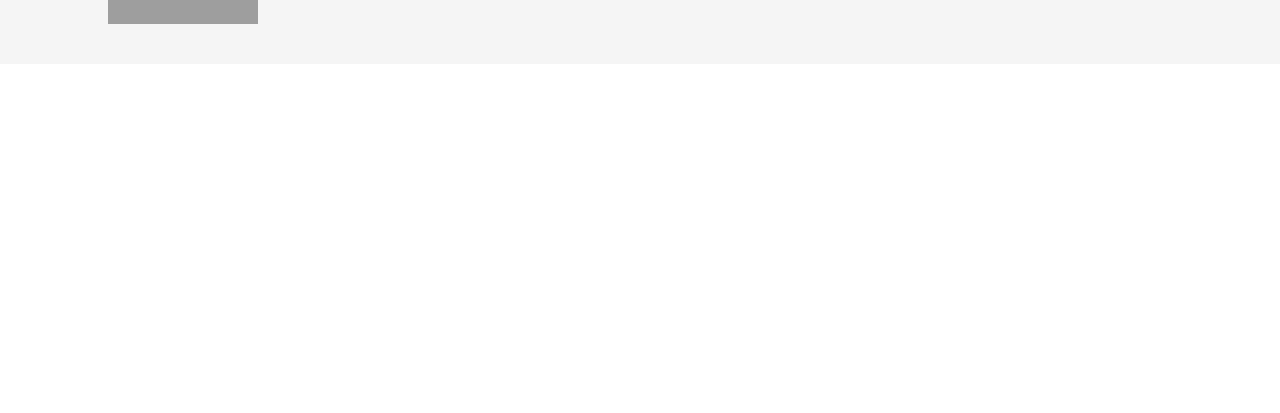
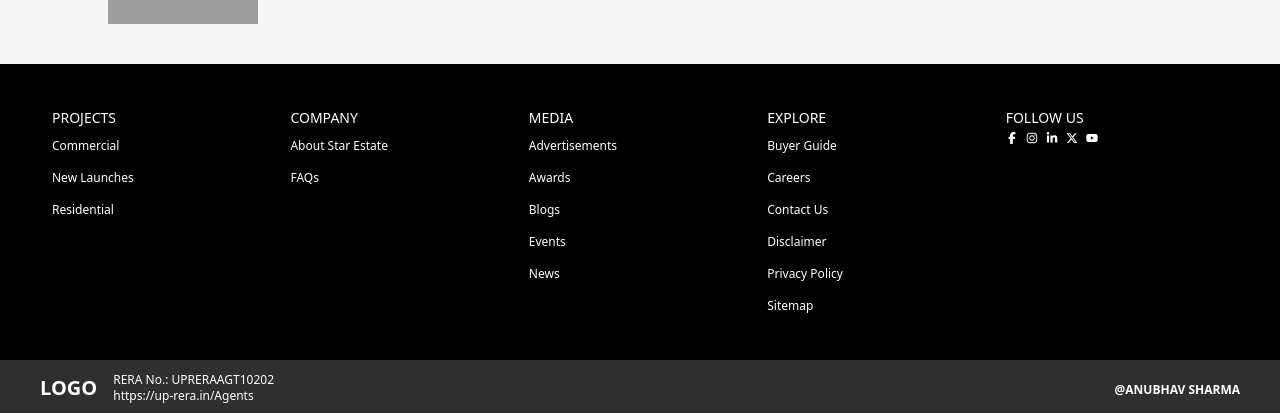
Before and after one commit to Anubhav-Sharma33/ProjectDetailsPage, a React (Vite) app: page / in a window 1280 px wide. Shown: the part 4953-5366 px from the top of the page. Before the commit the page ends 5017 px from the top, so only its background shows below. Built offline with nearby package versions, Linux system fonts and the light colour scheme; grey boxes are pictures that could not be loaded.

Commit message:
addedLowerNavBar

```diff
--- a/package.json
+++ b/package.json
@@ -10,10 +10,15 @@
     "preview": "vite preview"
   },
   "dependencies": {
+    "@fortawesome/fontawesome-svg-core": "^6.7.2",
+    "@fortawesome/free-brands-svg-icons": "^6.7.2",
+    "@fortawesome/free-solid-svg-icons": "^6.7.2",
+    "@fortawesome/react-fontawesome": "^0.2.2",
     "@tailwindcss/vite": "^4.1.4",
     "lucide-react": "^0.488.0",
     "react": "^19.0.0",
     "react-dom": "^19.0.0",
+    "react-icons": "^5.5.0",
     "react-slick": "^0.30.3",
     "slick-carousel": "^1.8.1",
     "tailwindcss": "^4.1.4"
--- a/src/App.tsx
+++ b/src/App.tsx
@@ -4,11 +4,13 @@
 import CompanyInfoSection from "./UI/ProjectDetailsPage/CompanyInfoSection"
 import FaqSection from "./UI/ProjectDetailsPage/FaqSection"
 import FloorPlanSection from "./UI/ProjectDetailsPage/FloorPlanSection"
+import Footer from "./UI/ProjectDetailsPage/footer"
 import FormSection from "./UI/ProjectDetailsPage/FormSection"
 import GallarySection from "./UI/ProjectDetailsPage/GallarySection"
 import GetInTouchSection from "./UI/ProjectDetailsPage/GetInTouchSection"
 import Header from "./UI/ProjectDetailsPage/Header"
 import LocationSection from "./UI/ProjectDetailsPage/LocationSection"
+import LowerNavBar from "./UI/ProjectDetailsPage/LowerNavBar"
 import WalkThroughSection from "./UI/ProjectDetailsPage/WalkThroughSection"
 
 function App() {
@@ -28,6 +30,8 @@
       <GetInTouchSection/>
       <FaqSection/>
       <CompanyInfoSection/>
+      <Footer/>
+      <LowerNavBar/>
     </>
   )
 }
--- /dev/null
+++ b/src/UI/ProjectDetailsPage/LowerNavBar.tsx
@@ -0,0 +1,28 @@
+import { FontAwesomeIcon } from '@fortawesome/react-fontawesome'
+import { faPhone, faEnvelope } from '@fortawesome/free-solid-svg-icons'
+import { faWhatsapp } from '@fortawesome/free-brands-svg-icons'
+
+const LowerNavBar = () => {
+  return (
+    <div className="sticky bottom-0 left-0 right-0 z-30 bg-[linear-gradient(rgb(229,247,163),rgb(160,164,56),rgb(136,144,53))] shadow-[0_0_10px_rgba(0,0,0,0.15)] flex md:hidden text-white  text-center text-[1rem] font-normal">
+        <a className="flex-1 px-[5px] py-[8px] border border-[rgba(0,0,0,0.15)] border-l-0">
+            <strong>
+            <FontAwesomeIcon icon={faPhone} className="mr-2" />Call
+            </strong>
+
+        </a>
+        <a className="flex-1 px-[5px] py-[8px] border border-[rgba(0,0,0,0.15)] border-l-0">
+            <strong>
+            <FontAwesomeIcon icon={faEnvelope} className="mr-2" />Enquire
+            </strong>
+
+        </a>
+        <a className="flex-1 px-[5px] py-[8px] border border-[rgba(0,0,0,0.15)] border-l-0">
+            <span><strong>Get Details on</strong></span>
+            <FontAwesomeIcon icon={faWhatsapp} className="ml-2" />
+        </a>
+    </div>
+  )
+}
+
+export default LowerNavBar
--- a/src/UI/ProjectDetailsPage/Navbar.tsx
+++ b/src/UI/ProjectDetailsPage/Navbar.tsx
@@ -5,16 +5,23 @@
 const Navbar = () => {
   return (
     <div>
-    <div className="w-full bg-white shadow">
-      <div className="w-full px-5 lg:w-[91%] lg:px-3 max-w-[1340px] m-auto flex justify-between">
-        <Logo src = {"https://sar.ecis.in/api/starestate/star_estate/projects/2025-02-25_16-33-05_logo.webp"}/>
-        <Menu />
-        <Logo src = {"https://www.starestate.com/assets/images/logo-starestate.webp"}/>
+      <div className="w-full bg-white shadow">
+        <div className="w-full px-5 lg:w-[91%] lg:px-3 max-w-[1340px] m-auto flex justify-between">
+          <Logo
+            src={
+              "https://sar.ecis.in/api/starestate/star_estate/projects/2025-02-25_16-33-05_logo.webp"
+            }
+          />
+          <Menu />
+          <Logo
+            src={
+              "https://www.starestate.com/assets/images/logo-starestate.webp"
+            }
+          />
+        </div>
       </div>
+      <SecondNav />
     </div>
-    <SecondNav/>
-    </div>
-
   );
 };
 
--- /dev/null
+++ b/src/UI/ProjectDetailsPage/footer.tsx
@@ -0,0 +1,11 @@
+import FooterBanner from "./footerBanner";
+import FooterNavigation from "./footerNavigation";
+
+export default function Footer() {
+  return (
+    <footer>
+      <FooterNavigation />
+      <FooterBanner />
+    </footer>
+  );
+}
--- /dev/null
+++ b/src/UI/ProjectDetailsPage/footerBanner.tsx
@@ -0,0 +1,28 @@
+export default function FooterBanner() {
+    return (
+      <div className="w-full bg-[#2f2f2f] text-white">
+        <div className="flex flex-col space-y-2 sm:space-y-0 [@media(min-width:500px)]:flex-row [@media(min-width:500px)]:items-center [@media(min-width:500px)]:justify-between w-full max-w-[1340px] px-10 py-3 mx-auto">
+          <div className="flex items-center space-x-4">
+            <a href="#">
+              <div id="logo" className="text-xl font-bold hover:cursor-pointer">
+                LOGO
+              </div>
+            </a>
+            <div className="flex flex-col">
+              <span className="text-xs">
+                RERA No.: UPRERAAGT10202
+              </span>
+              <span className="text-xs">
+                https://up-rera.in/Agents
+              </span>
+            </div>
+          </div>
+          <div>
+            <span className="text-xs font-semibold">
+              @ANUBHAV SHARMA
+            </span>
+          </div>
+        </div>
+      </div>
+    );
+  }
--- /dev/null
+++ b/src/UI/ProjectDetailsPage/footerMenu.tsx
@@ -0,0 +1,34 @@
+export default function FooterMenu(props: any) {
+  const { title, submenu, social } = props.menu;
+
+  return (
+    <div className="flex flex-1 flex-col px-2 py-1">
+      <span className="text-sm font-medium text-white">{title}</span>
+      <ul
+        className={`flex mt-1 ${
+          social
+            ? "flex-row gap-x-2"
+            : "flex-row gap-x-4 gap-y-2 flex-wrap sm:flex-col sm:gap-y-2 sm:flex-nowrap"
+        }`}
+      >
+        {submenu.map((cur: any, index: number) => {
+          return (
+            <li
+              key={index}
+              className="border border-white rounded-full px-2 sm:border-none sm:px-0"
+            >
+              <a
+                href={cur.link}
+                className={`text-xs transition duration-300 ${
+                  social ? "text-inherit" : "text-white hover:text-blue-500"
+                }`}
+              >
+                {cur.placeholder}
+              </a>
+            </li>
+          );
+        })}
+      </ul>
+    </div>
+  );
+}
--- /dev/null
+++ b/src/UI/ProjectDetailsPage/footerNavigation.tsx
@@ -0,0 +1,74 @@
+import { FaFacebookF, FaInstagram, FaLinkedinIn, FaXTwitter, FaYoutube } from "react-icons/fa6";
+import FooterMenu from "./footerMenu";
+
+const menu1 = {
+  title: "PROJECTS",
+  social:false,
+  submenu: [
+    // ✅ Submenu should be assigned to a key
+    { placeholder: "Commercial", link: "#" },
+    { placeholder: "New Launches", link: "#" },
+    { placeholder: "Residential", link: "#" }, // ✅ Added a valid second object
+  ],
+};
+const menu2 = {
+    title: "COMPANY",
+    social:false,
+    submenu: [
+      { placeholder: "About Star Estate", link: "#" },
+      { placeholder: "FAQs", link: "#" },
+    ],
+  };
+
+  const menu3 = {
+    title: "MEDIA",
+    social:false,
+    submenu: [
+      { placeholder: "Advertisements", link: "#" },
+      { placeholder: "Awards", link: "#" },
+      { placeholder: "Blogs", link: "#" },
+      { placeholder: "Events", link: "#" },
+      { placeholder: "News", link: "#" },
+    ],
+  };
+
+  const menu4 = {
+    title: "EXPLORE",
+    social:false,
+    submenu: [
+      { placeholder: "Buyer Guide", link: "#" },
+      { placeholder: "Careers", link: "#" },
+      { placeholder: "Contact Us", link: "#" },
+      { placeholder: "Disclaimer", link: "#" },
+      { placeholder: "Privacy Policy", link: "#" },
+      { placeholder: "Sitemap", link: "#" },
+    ],
+  };
+
+  const menu5 = {
+    title: "FOLLOW US",
+    social:true,
+    submenu: [
+      { placeholder: <FaFacebookF />, link: "https://facebook.com" },
+      { placeholder: <FaInstagram />, link: "https://instagram.com" },
+      { placeholder: <FaLinkedinIn />, link: "https://linkedin.com" },
+      { placeholder: <FaXTwitter />, link: "https://twitter.com" },
+      { placeholder: <FaYoutube />, link: "https://youtube.com" },
+    ],
+  };
+
+
+
+export default function FooterNavigation() {
+  return (
+    <div className="w-full bg-black text-white">
+      <div className="flex flex-col gap-y-4 sm:flex-row sm:gap-y-0 w-full max-w-[95%] py-10 px-3 mx-auto">
+        <FooterMenu menu={menu1} />
+        <FooterMenu menu={menu2} />
+        <FooterMenu menu={menu3} />
+        <FooterMenu menu={menu4} />
+        <FooterMenu menu={menu5} />
+      </div>
+    </div>
+  );
+}
```
Also changed, not shown: 1 other file (tests, documents, lock files or other folders).
